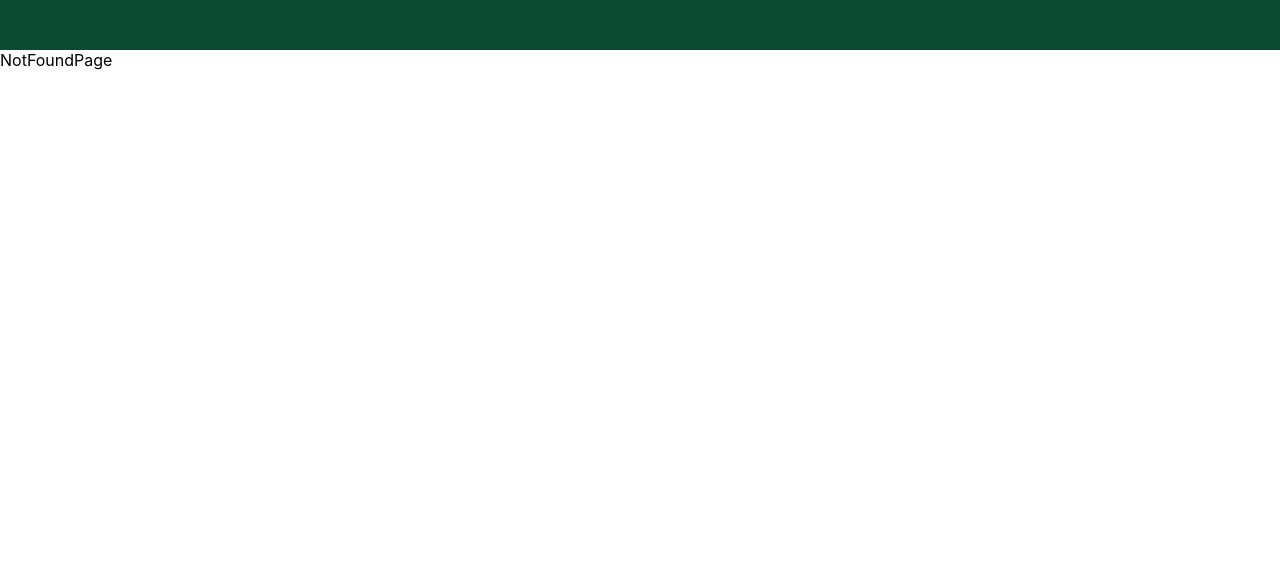
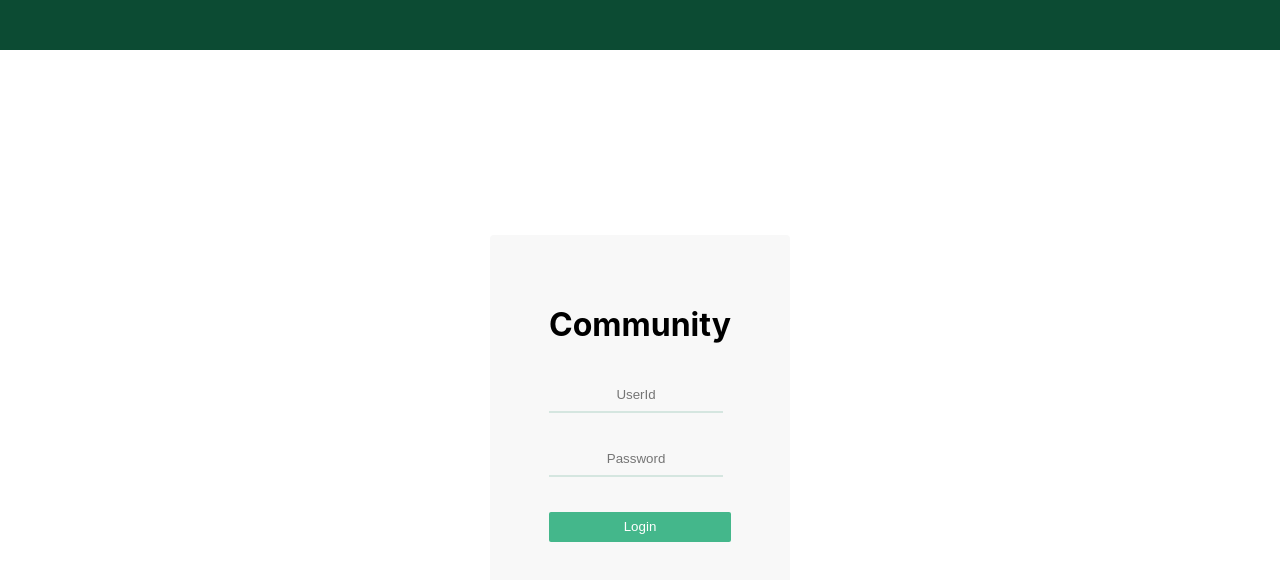
Before and after one commit to AlpoxTutoring/react-project1, a React (Create React App) app in the folder jiseong-choi/: page /newLogin in a window 1280 px wide. Shown: the top 580 px of the page. Built offline with nearby package versions, Linux system fonts and the light colour scheme; the HTML template or start-up script is replaced by a standard one.

Commit message:
newLoginInputCouplingPreventDefaultButIDidntUnderStandPerfectlySoIWillStudyTomorrow

```diff
--- a/jiseong-choi/src/App.js
+++ b/jiseong-choi/src/App.js
@@ -5,6 +5,7 @@ import LoginPage from './components/views/LoginPage/LoginPage.js';
 import NotFoundPage from './components/views/NotFoundPage/NotFoundPage.js';
 import RegisterPage from './components/views/RegisterPage/RegisterPage.js';
 import Header from './components/views/Header/Header'
+import NewLoginPage from './components/views/NewLoginPage/NewLoginPage.js';
 
 function App() {
 	return (
@@ -14,6 +15,7 @@ function App() {
 				<Switch>
 					<Route exact path="/" component={LandingPage} />
 					<Route exact path="/login" component={LoginPage} />
+					<Route exact path="/newLogin" component={NewLoginPage} />
 					<Route exact path="/register" component={RegisterPage} />
 					<NotFoundPage />
 				</Switch>
--- /dev/null
+++ b/jiseong-choi/src/components/views/NewLoginPage/NewLoginPage.css
@@ -0,0 +1,63 @@
+.login-wrapper {
+    width: 100%;
+    height: 90vh;
+    display: flex;
+    justify-content: center;
+    align-items: center;
+}
+
+.login-container {
+    display: flex;
+    justify-content: center;
+    align-items: center;
+    border-radius: 4px;
+    width: 300px;
+    height: 350px;
+    margin: 45px auto;
+    background-color: #f8f8f8;
+}
+
+.login-form {
+    display: flex;
+    flex-direction: column;
+}
+
+.login-form__input {
+    margin: 15px 0;
+    width: 170px;
+    height: 30px;
+    border: none;
+    background-color: #f8f8f8;
+    border-bottom: 2px solid #d5e6e0;
+}
+
+.login-form__input::placeholder {
+    text-align: center;
+}
+
+.login-form__input:focus {
+    transition: 1s ease-in-out;
+    border-color: #35C361;
+    outline: none;
+}
+
+.login-form__title {
+    display: flex;
+    justify-content: center;
+    margin-bottom: 20px;
+    font-size: 32px;
+}
+
+.login-button {
+    margin-top: 20px;
+    height: 30px;
+    border: none;
+    background-color: #44B78B;
+    color: white;
+    border-radius: 2px;
+}
+
+.login-button:hover {
+    transition: 0.5s ease-in-out;
+    background-color: #1C8364;
+}
--- /dev/null
+++ b/jiseong-choi/src/components/views/NewLoginPage/NewLoginPage.js
@@ -0,0 +1,62 @@
+import axios from 'axios';
+import React, { useState } from 'react'
+import './NewLoginPage'
+
+function NewLoginPage(props) {
+
+    const [Inputs, setInputs] = useState({
+        id: '',
+        password:''
+    })
+
+    const { id, password } = Inputs;
+
+    const onChange = (e) => {
+    const { value, name } = e.target;
+    setInputs(prev=>({
+      ...prev,
+      [name]: value
+    })
+)};
+
+    const onSubmitHandler = (e) => {
+        e.preventDefault();
+
+        const config = {
+            headers:{ 'Authorization': 'Bearer <accessToken>' }
+        }
+
+
+        const body = {
+            id: id,
+            password:password
+        }
+        axios.post('https://tutor-dev-api.alpox.dev/auth/login', body, config)
+            .then(response => {
+                if (response.data.success) {
+                    console.log(response.data)
+                    props.history.push('/')
+                } else {
+                    console.log(response.data)
+                    alert('loginFailed')
+                }
+            })
+    }
+
+    return (
+        <div className="login-wrapper">
+            <div className="login-container">
+                <form className="login-form" onSubmit={onSubmitHandler}>
+                    <h2 className="login-form__title">Community</h2>
+                    <input name="id" className="login-form__input" placeholder="UserId" type="text" value={id} onChange={onChange} />
+                    <input name="password" className="login-form__input" placeholder="Password" type="password" value={password} onChange={onChange} />
+                    <button className="login-button" type='submit' >
+                        Login
+                    </button>
+                </form>
+            </div>
+        </div>
+    )
+}
+
+export default NewLoginPage
```
Also changed, not shown: 1 other file (tests, documents, lock files or other folders).
